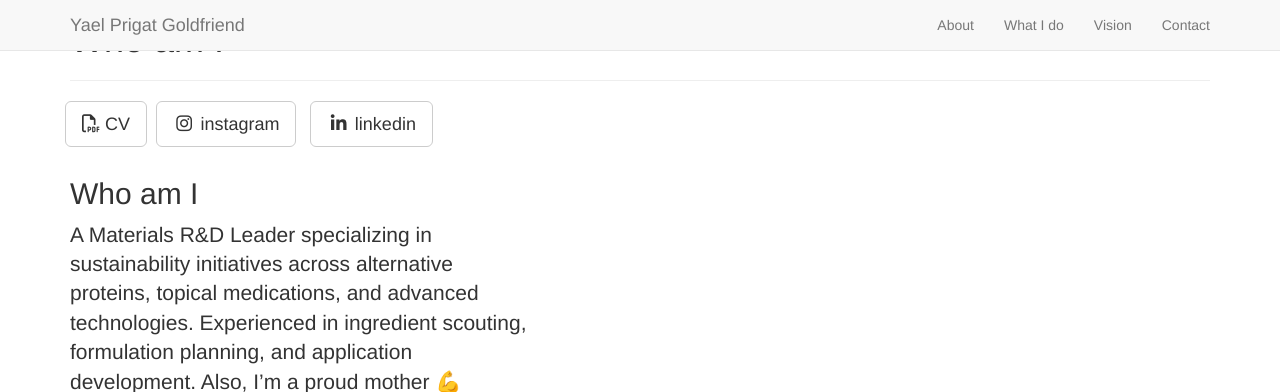
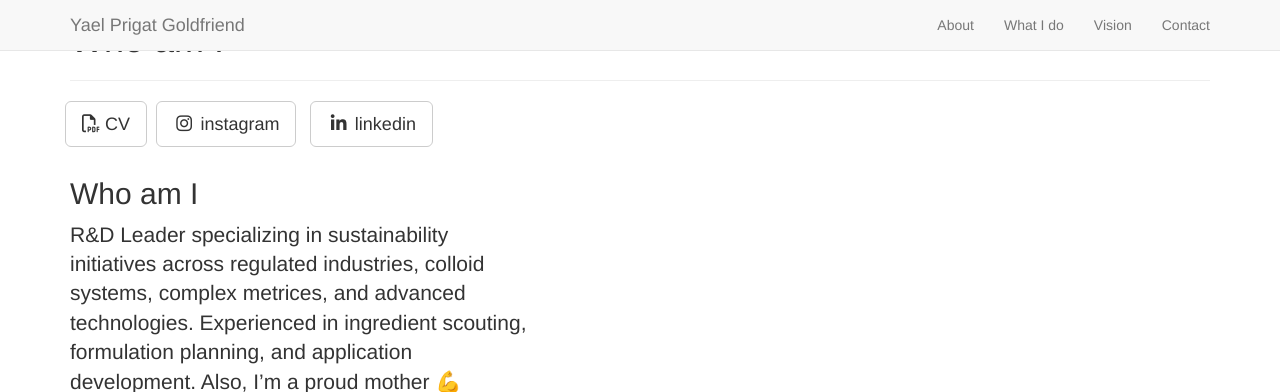
Before and after one commit to yael-pg/yael-pg.github.io, a Jekyll site: the page built from _posts/2014-09-22-services-1.markdown, in a window 1280 px wide and 1136 px high, cut to the strip 0-392 px from the top of the window. Built offline with Jekyll 4.4.1, drawn with Linux system fonts in a browser that asks for light colours; nearby versions of some CDN libraries; our own code applies the rules of GitHub Pages for plain Markdown files; library files that are not in the unit come from our copies.

Commit message:
pharsing

```diff
--- a/_posts/2014-09-22-services-1.markdown
+++ b/_posts/2014-09-22-services-1.markdown
@@ -2,5 +2,5 @@
 img: us.png
 title: Who am I
 ---
-  A Materials R&D Leader specializing in sustainability initiatives across alternative proteins, topical medications, and advanced technologies. Experienced in ingredient scouting, formulation planning, and application development.
+R&D Leader specializing in sustainability initiatives across regulated industries, colloid systems, complex metrices, and advanced technologies. Experienced in ingredient scouting, formulation planning, and application development.
   Also, I'm a proud mother 💪
```
